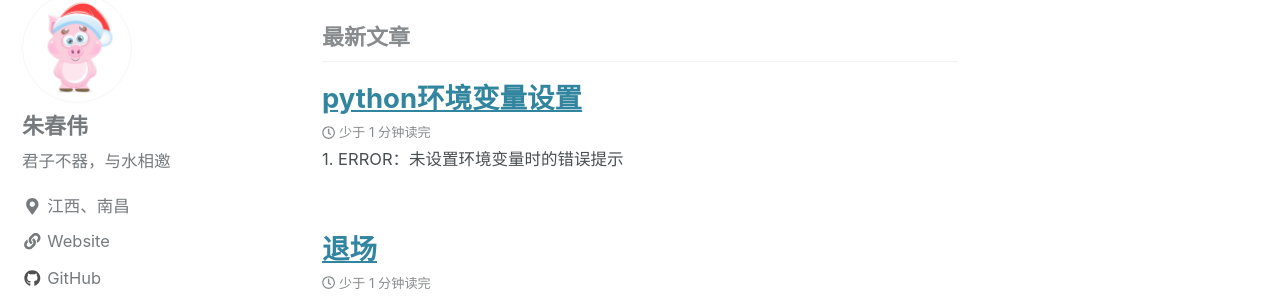
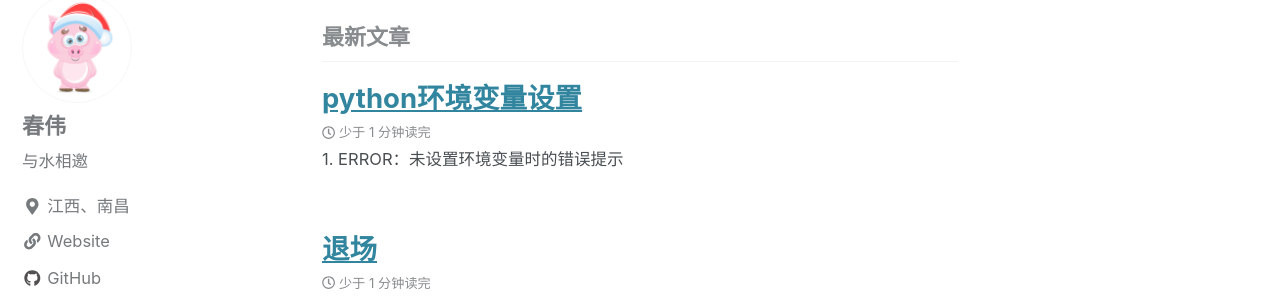
Before and after one commit to chunweizhu/chunweizhu.github.io, a Jekyll site: the page built from index.html, in a window 1280 px wide. Shown: the part 118-417 px from the top of the page. Built offline with Jekyll 4.4.1, drawn with Linux system fonts in a browser that asks for light colours; cached includes are drawn as plain includes; the list of posts is cut into pages by our own code.

Commit message:
Update _config.yml

```diff
--- a/_config.yml
+++ b/_config.yml
@@ -17,7 +17,7 @@ minimal_mistakes_skin    :  "default" # "air", "aqua", "contrast", "dark", "dirt
 # Site Settings
 locale                   : "zh-CN"  #"en-US"该占点网址中网页显示的主要语言，确保date文件下ui-text.yml有相应转化
 title                    : "我的闲话" #"Site Title" #标题 大的主页中的标题
-title_separator          : " "         #此处是用来分隔上一行标题中的字的符号
+title_separator          : ""         #此处是用来分隔上一行标题中的字的符号
 name                     : "春伟" #网站名称 作者的名称，你也可以在特定的文章下使用特定的作者 如 name："朱春伟"
 description              : "练习写作、乐意输出"       #"An amazing website." #可以设置，让搜索引擎可以快捷找到你
 url                      : # the base hostname & protocol for your site e.g. "https://mmistakes.github.io" #网站地址
@@ -113,9 +113,9 @@ analytics:
 
 # Site Author  这下面是定义侧边栏中的内容！！！
 author:
-  name             : "朱春伟" #"Your Name"
+  name             : "春伟" #"Your Name"
   avatar           : "/assets/images/tou.jpg" # path of avatar image, e.g. "/assets/images/bio-photo.jpg"
-  bio              : 君子不器，与水相邀 #"I am an amazing person."
+  bio              : 与水相邀 #"I am an amazing person."
   location         : "江西、南昌" #"Somewhere"
   email            : c_w_zhu@163.com
   links:
```
